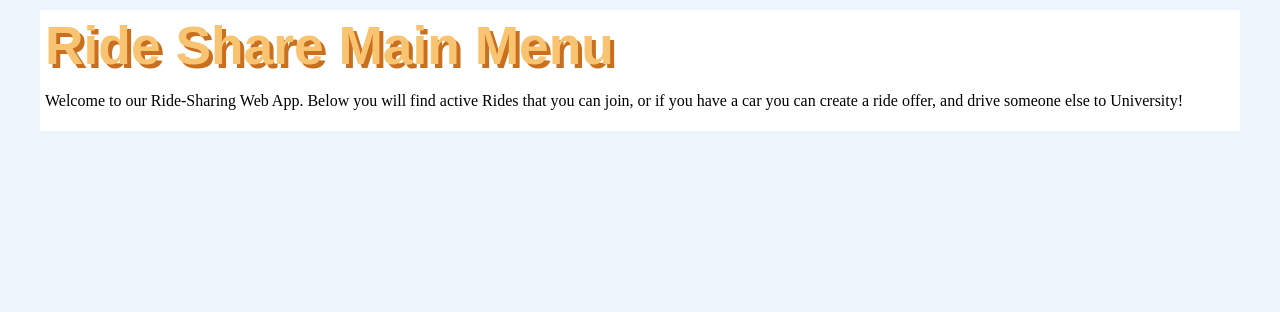
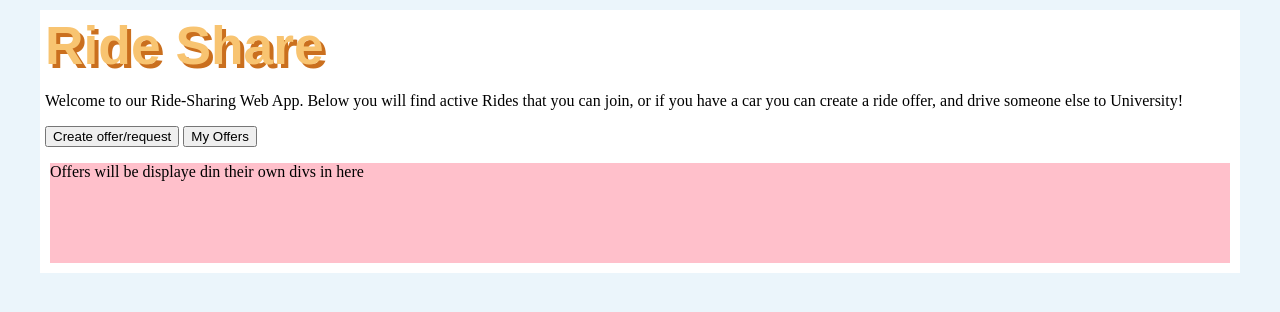
Before and after one commit to ryangood1/Ride-Share, a PHP site: page /main.html in a window 1280 px wide. Shown: the top 312 px of the page. Run offline with PHP 8.4, Linux system fonts and the light colour scheme.

Commit message:
Add files via upload

```diff
--- a/main.html
+++ b/main.html
@@ -10,8 +10,13 @@
 	</head>
 	<body>
 		<div id = "wrapper">
-			<h1>Ride Share Main Menu</h1>
+			<h1>Ride Share</h1>
 			<p>Welcome to our Ride-Sharing Web App. Below you will find active Rides that you can join, or if you have a car you can create a ride offer, and drive someone else to University!</p>
+			<input type="button" value="Create offer/request" onclick="">
+			<input type="button" value="My Offers" onclick="">
+			<div id = "ridesContainer">
+				<p>Offers will be displaye din their own divs in here</p>
+			</div>
 		</div>
 	</body>
 </html>
--- a/styles.css
+++ b/styles.css
@@ -19,3 +19,10 @@ h1 {
   margin-top: 0;
 	padding-bottom: 0;
 }
+
+#ridesContainer {
+  margin: 5px;
+  margin-top: 10px;
+  background-color: pink;
+  height: 100px;
+}
```
